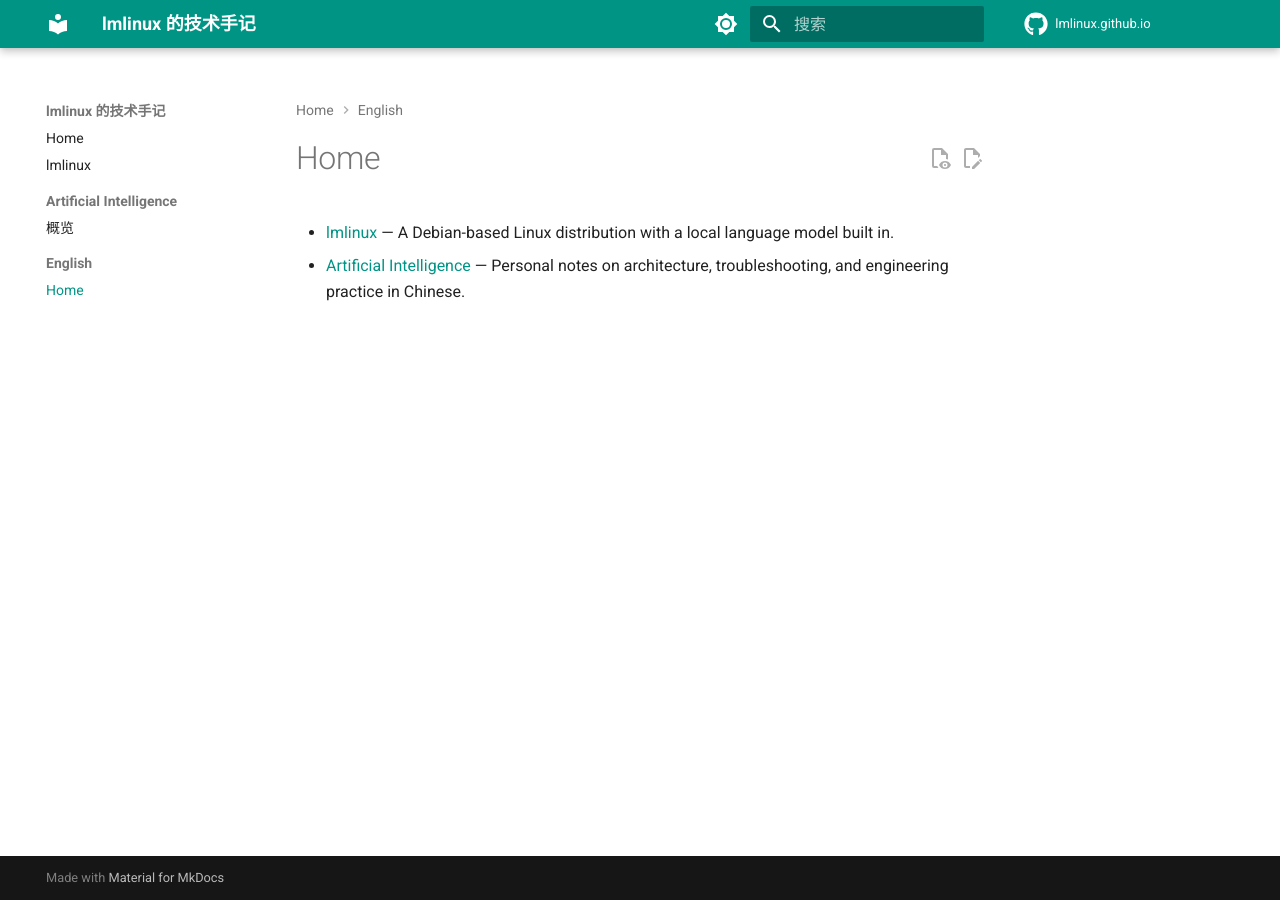
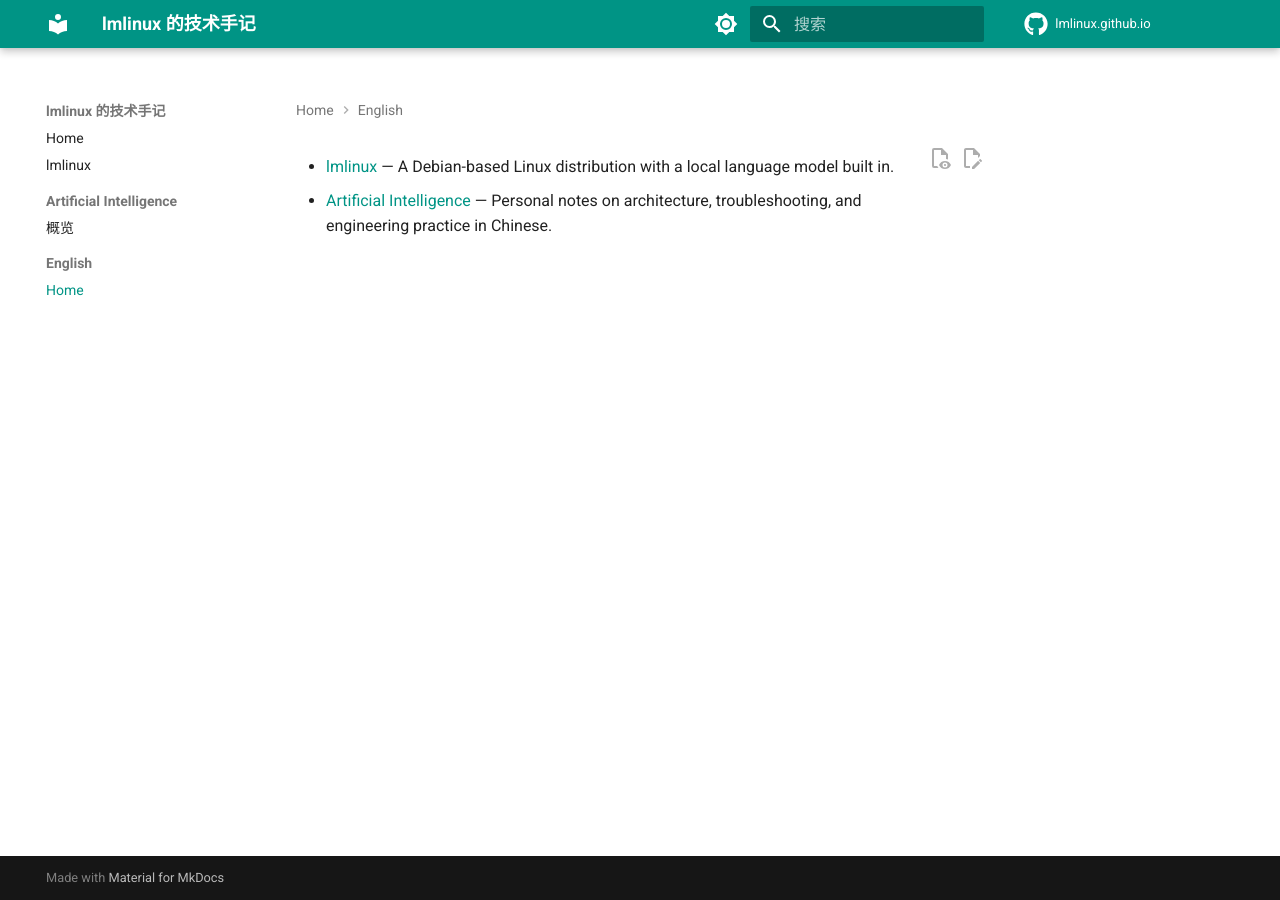
Before and after one commit to lmlinux/lmlinux.github.io, an MkDocs documentation site: the page built from docs/en/index.md, in a window 1280 px wide. Built offline with MkDocs 1.6.1 and Material for MkDocs 9.7.7, drawn with Linux system fonts in a browser that asks for light colours; comment, search, counter and statistics services are not loaded.

Commit message:
Keep homepage to two visible entries

```diff
--- a/docs/en/index.md
+++ b/docs/en/index.md
@@ -1,2 +1,4 @@
+<h1 hidden></h1>
+
 - [lmlinux](../lmlinux/index.md) — A Debian-based Linux distribution with a local language model built in.
 - [Artificial Intelligence](../ai/index.md) — Personal notes on architecture, troubleshooting, and engineering practice in Chinese.
```
Also changed, not shown: docs/index.md (+2 -0 lines).
